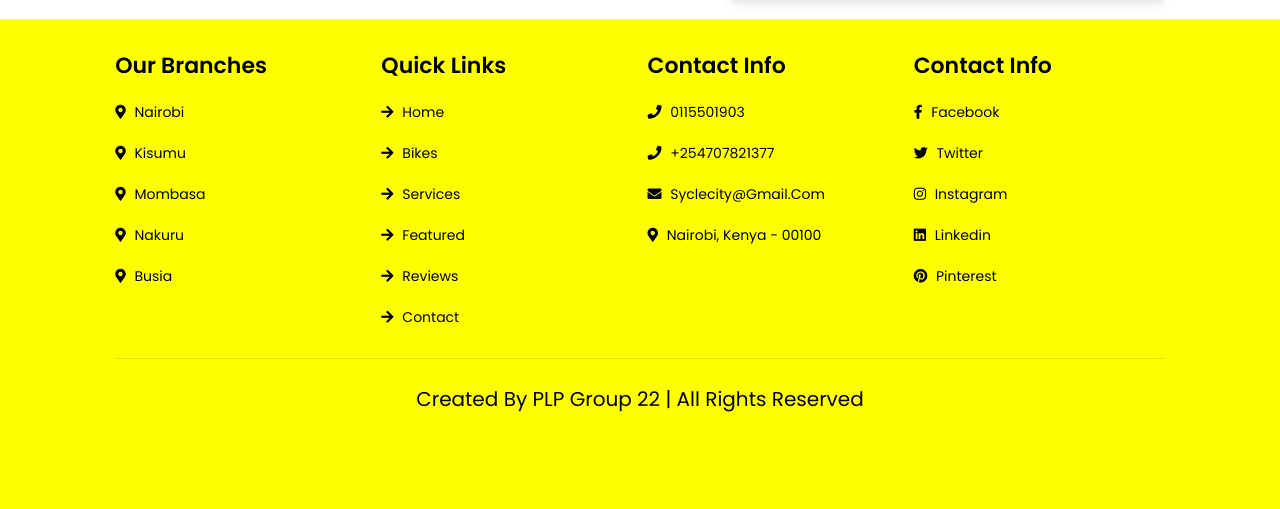
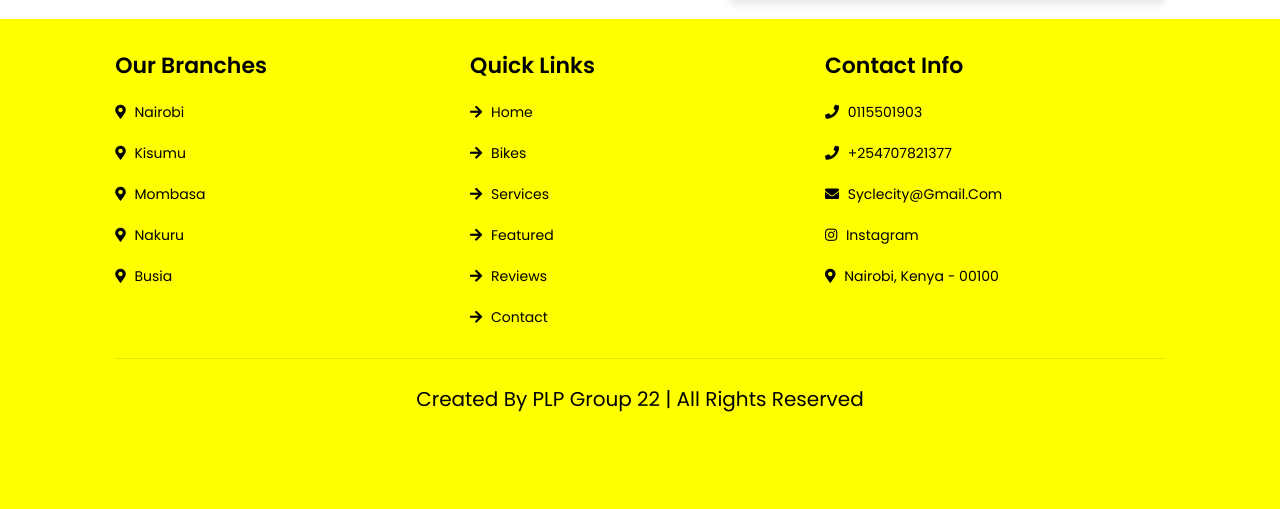
Before and after one commit to 0gregory0/SycleCityProject, a Django app: page / in a window 1280 px wide. Shown: the part 3719-4228 px from the top of the page. Run offline with Django 4.2, Linux system fonts and the light colour scheme.

Commit message:
Adding IG

```diff
--- a/landing_page/templates/landing_page/index.html
+++ b/landing_page/templates/landing_page/index.html
@@ -503,18 +503,9 @@
             <a href="tel:0115501903"> <i class="fas fa-phone"></i> 0115501903</a>
             <a href="tel:+254707821377"> <i class="fas fa-phone"></i> +254707821377</a>
             <a href="mailto:syclecity@gmail.com"> <i class="fas fa-envelope"></i> syclecity@gmail.com </a>
+            <a href="https://www.instagram.com/_.syclecity/" target="_blank"> <i class="fab fa-instagram"></i> instagram </a>
             <a href="#contact"> <i class="fas fa-map-marker-alt"></i> Nairobi, Kenya - 00100</a>
         </div>
-
-        <div class="box">
-            <h3>contact info</h3>
-            <a href="#"> <i class="fab fa-facebook-f"></i> facebook </a>
-            <a href="#"> <i class="fab fa-twitter"></i> twitter </a>
-            <a href="#"> <i class="fab fa-instagram"></i> instagram </a>
-            <a href="#"> <i class="fab fa-linkedin"></i> linkedin </a>
-            <a href="#"> <i class="fab fa-pinterest"></i> pinterest </a>
-        </div>
-
     </div>
 
     <div class="credit"> created by PLP Group 22 | all rights reserved </div>
```
